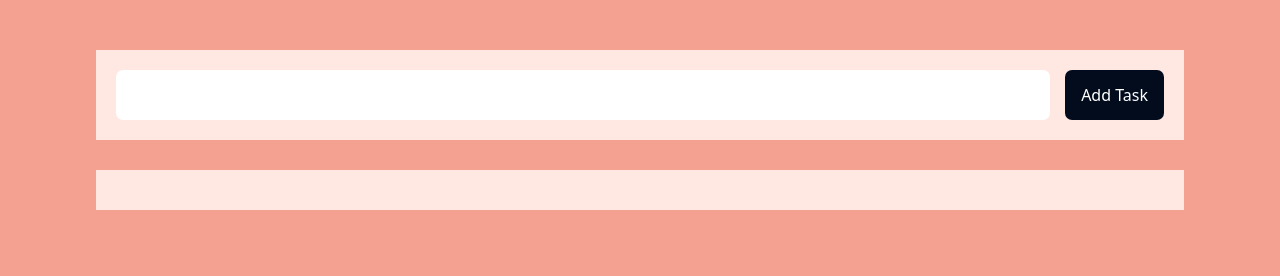
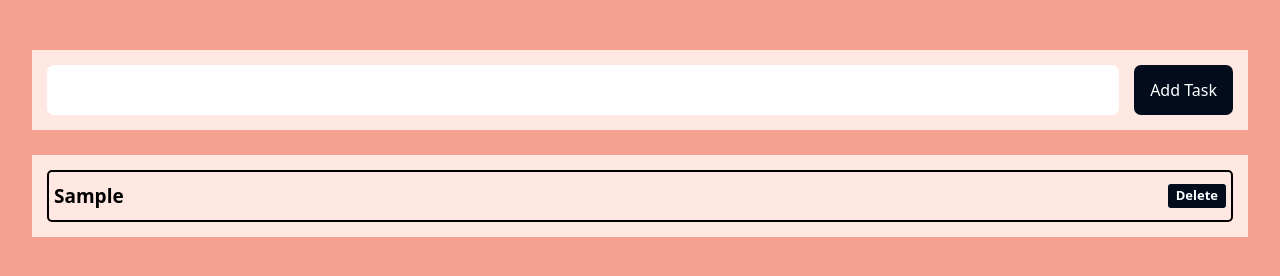
Before and after one commit to Elnemr01/To_do_list_with_localStorage, a website: page ToDoList/index.html in a window 1280 px wide. Both pictures are taken after typing "Sample" into the empty fields and a click on the input "Add Task". Drawn offline with Linux system fonts and the light colour scheme.

Commit message:
commit for uploading

```diff
--- a/ToDoList/main.js
+++ b/ToDoList/main.js
@@ -44,6 +44,17 @@ function addTasksIntoPage (tasksArray) {
     tasks.innerHTML="";
 
     tasksArray.forEach(task => {
+        let div=document.createElement("div");
+        div.className="task";
+
+        if(task.completed) div.classList.add("done");
+
+        div.setAttribute("data-id",task.id);
+        div.innerHTML=`
+                <div class="content">${task.content}</div>
+                <span class="delete">delete</span>`;
+
+        tasks.append(div);
 
     });
 
--- a/srcFiles/input.css
+++ b/srcFiles/input.css
@@ -9,11 +9,11 @@ body {
 }
 
 .container {
-    @apply w-[85%] mx-auto mt-[50px];
+    @apply w-[95%] mx-auto mt-[50px];
 }
 
 .container .form {
-    @apply bg-thColor p-[20px] flex gap-[15px];
+    @apply bg-thColor p-[15px] flex gap-[15px];
 }
 
 .container .form .input {
@@ -25,17 +25,27 @@ body {
 }
 
 .tasks {
-    @apply p-[20px] mt-[30px] duration-200 bg-thColor opacity-0;
+    @apply p-[15px] mt-[25px] duration-200 bg-thColor opacity-0;
 }
 
 .tasks .task {
-    @apply px-[10px] py-[5px] text-2xl font-semibold capitalize border border-[baseColor] rounded-[5px] ;
+    @apply px-[5px] relative py-[10px] text-[19px] font-semibold capitalize border-2 border-[baseColor] rounded-[5px] ;
+    @apply flex justify-between w-full items-center;
+
 }
 
 .tasks .task:not(:last-child) {
-    @apply mb-[20px];
+    @apply mb-[15px];
 }
 
 .tasks .task.done {
     @apply pointer-events-none opacity-[.2];
 }
+
+.tasks .task .delete {
+    @apply bg-baseColor text-[white]  rounded-[3px] text-[13px] cursor-pointer  ml-[10px] px-[8px] py-[2px];
+}
+
+.tasks .content {
+    @apply overflow-auto
+}
```
Also changed, not shown: ToDoList/index.html (+4 -1 lines), ToDoList/output.css.
